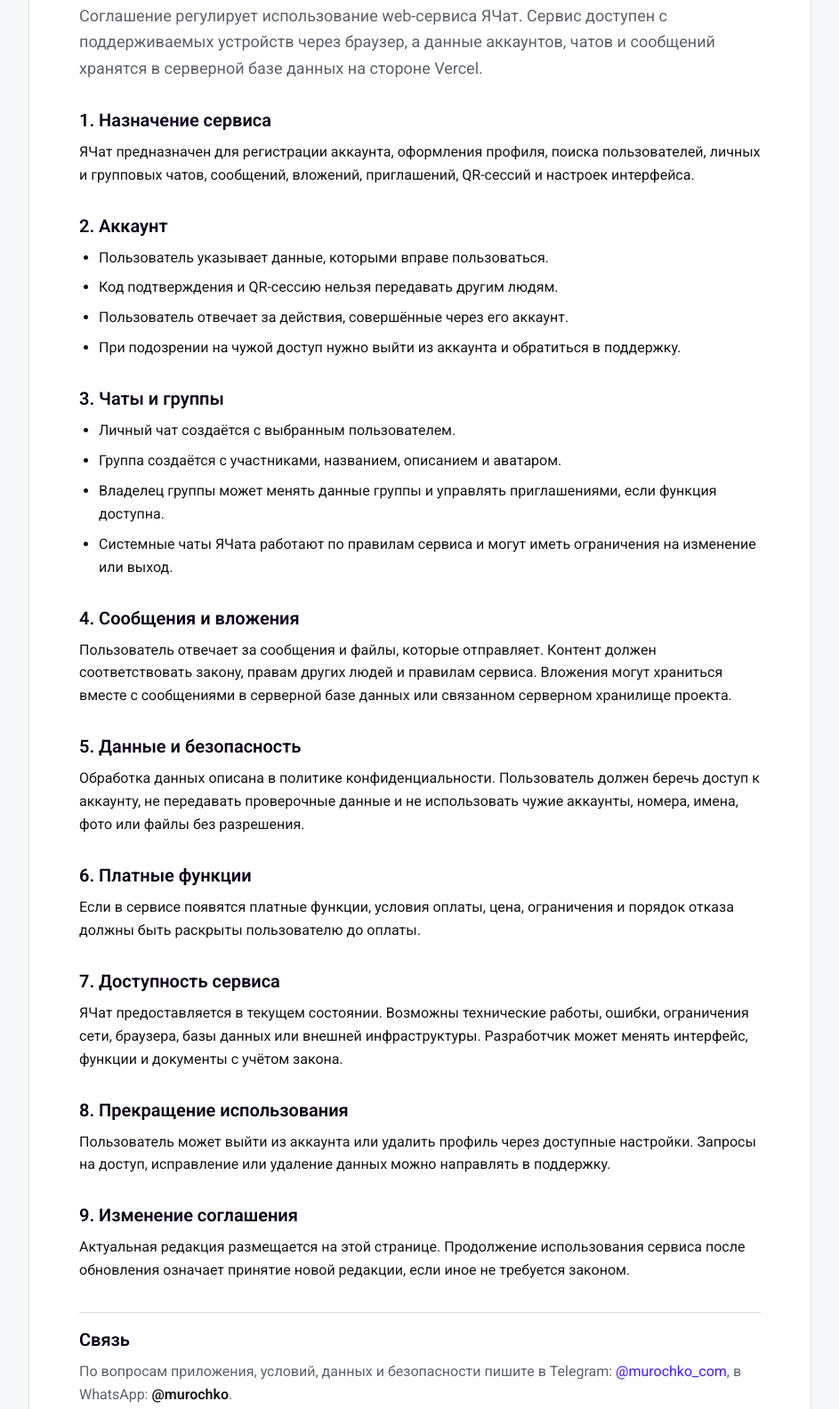
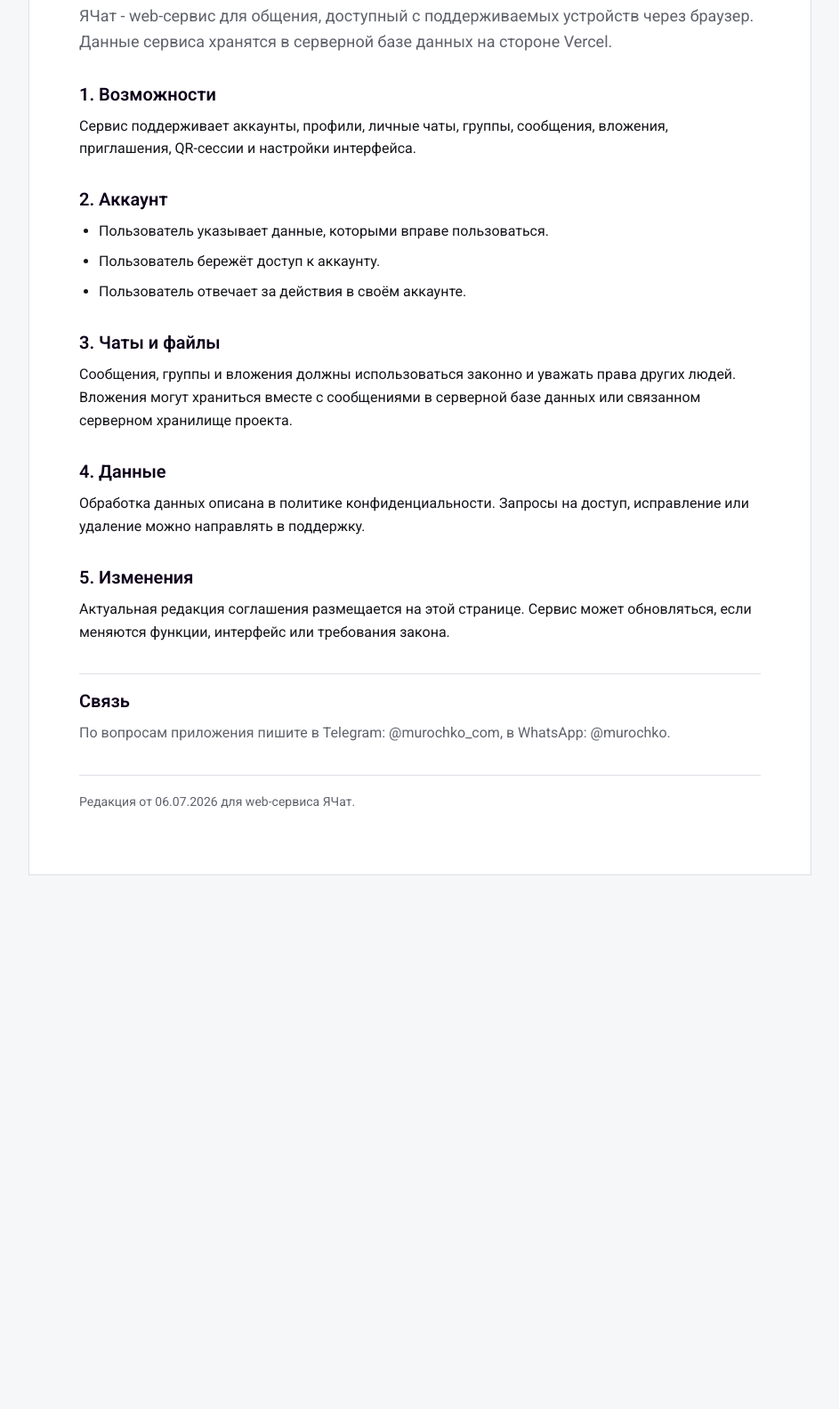
Before and after one commit to pomni-org/yachat, a website: page src/renderer/terms.html in a window 1280 px wide. Shown: the part 306-1890 px from the top of the page at 89% size, without its empty margins (168-1111 px from the left). After the commit the page ends 1354 px from the top, so only its background shows below. Drawn offline with Linux system fonts and the light colour scheme.

Commit message:
Make terms standalone web service text

```diff
--- a/src/renderer/terms.html
+++ b/src/renderer/terms.html
@@ -6,98 +6,29 @@
     <title>Пользовательское соглашение ЯЧата</title>
     <link rel="icon" type="image/svg+xml" href="./assets/yachat-SVG-color.svg" />
     <link rel="stylesheet" href="./page.css" />
-    <script src="./page-data.js" defer></script>
   </head>
   <body>
     <main class="page">
       <header class="page-header">
-        <a class="brand" href="./index.html" aria-label="ЯЧат">
-          <img src="./assets/yachat-SVG-color.svg" alt="" />
-          <span>ЯЧат</span>
-        </a>
-        <nav class="nav" aria-label="Документы">
-          <a href="./privacy.html">Политика</a>
-          <a href="./help.html">Помощь</a>
-        </nav>
+        <a class="brand" href="./index.html" aria-label="ЯЧат"><img src="./assets/yachat-SVG-color.svg" alt="" /><span>ЯЧат</span></a>
+        <nav class="nav" aria-label="Документы"><a href="./privacy.html">Политика</a><a href="./help.html">Помощь</a></nav>
       </header>
-
       <article class="paper">
         <p class="eyebrow">Условия</p>
         <h1>Пользовательское соглашение ЯЧата</h1>
-        <p class="lead">
-          Соглашение регулирует использование web-сервиса ЯЧат. Сервис доступен с поддерживаемых устройств через браузер,
-          а данные аккаунтов, чатов и сообщений хранятся в серверной базе данных на стороне Vercel.
-        </p>
-
-        <h2>1. Назначение сервиса</h2>
-        <p>
-          ЯЧат предназначен для регистрации аккаунта, оформления профиля, поиска пользователей, личных и групповых чатов,
-          сообщений, вложений, приглашений, QR-сессий и настроек интерфейса.
-        </p>
-
+        <p class="lead">ЯЧат - web-сервис для общения, доступный с поддерживаемых устройств через браузер. Данные сервиса хранятся в серверной базе данных на стороне Vercel.</p>
+        <h2>1. Возможности</h2>
+        <p>Сервис поддерживает аккаунты, профили, личные чаты, группы, сообщения, вложения, приглашения, QR-сессии и настройки интерфейса.</p>
         <h2>2. Аккаунт</h2>
-        <ul>
-          <li>Пользователь указывает данные, которыми вправе пользоваться.</li>
-          <li>Код подтверждения и QR-сессию нельзя передавать другим людям.</li>
-          <li>Пользователь отвечает за действия, совершённые через его аккаунт.</li>
-          <li>При подозрении на чужой доступ нужно выйти из аккаунта и обратиться в поддержку.</li>
-        </ul>
-
-        <h2>3. Чаты и группы</h2>
-        <ul>
-          <li>Личный чат создаётся с выбранным пользователем.</li>
-          <li>Группа создаётся с участниками, названием, описанием и аватаром.</li>
-          <li>Владелец группы может менять данные группы и управлять приглашениями, если функция доступна.</li>
-          <li>Системные чаты ЯЧата работают по правилам сервиса и могут иметь ограничения на изменение или выход.</li>
-        </ul>
-
-        <h2>4. Сообщения и вложения</h2>
-        <p>
-          Пользователь отвечает за сообщения и файлы, которые отправляет. Контент должен соответствовать закону,
-          правам других людей и правилам сервиса. Вложения могут храниться вместе с сообщениями в серверной базе
-          данных или связанном серверном хранилище проекта.
-        </p>
-
-        <h2>5. Данные и безопасность</h2>
-        <p>
-          Обработка данных описана в политике конфиденциальности. Пользователь должен беречь доступ к аккаунту,
-          не передавать проверочные данные и не использовать чужие аккаунты, номера, имена, фото или файлы без разрешения.
-        </p>
-
-        <h2>6. Платные функции</h2>
-        <p>
-          Если в сервисе появятся платные функции, условия оплаты, цена, ограничения и порядок отказа должны быть
-          раскрыты пользователю до оплаты.
-        </p>
-
-        <h2>7. Доступность сервиса</h2>
-        <p>
-          ЯЧат предоставляется в текущем состоянии. Возможны технические работы, ошибки, ограничения сети, браузера,
-          базы данных или внешней инфраструктуры. Разработчик может менять интерфейс, функции и документы с учётом закона.
-        </p>
-
-        <h2>8. Прекращение использования</h2>
-        <p>
-          Пользователь может выйти из аккаунта или удалить профиль через доступные настройки. Запросы на доступ,
-          исправление или удаление данных можно направлять в поддержку.
-        </p>
-
-        <h2>9. Изменение соглашения</h2>
-        <p>
-          Актуальная редакция размещается на этой странице. Продолжение использования сервиса после обновления означает
-          принятие новой редакции, если иное не требуется законом.
-        </p>
-
-        <section class="contact-section" aria-label="Связь">
-          <h2>Связь</h2>
-          <p>
-            По вопросам приложения, условий, данных и безопасности пишите в Telegram:
-            <a data-shared-contact="telegram" href="#" target="_blank" rel="noreferrer"></a>,
-            в WhatsApp: <strong data-shared-contact="whatsapp"></strong>.
-          </p>
-        </section>
-
-        <p class="meta" data-shared="revisionNote"></p>
+        <ul><li>Пользователь указывает данные, которыми вправе пользоваться.</li><li>Пользователь бережёт доступ к аккаунту.</li><li>Пользователь отвечает за действия в своём аккаунте.</li></ul>
+        <h2>3. Чаты и файлы</h2>
+        <p>Сообщения, группы и вложения должны использоваться законно и уважать права других людей. Вложения могут храниться вместе с сообщениями в серверной базе данных или связанном серверном хранилище проекта.</p>
+        <h2>4. Данные</h2>
+        <p>Обработка данных описана в политике конфиденциальности. Запросы на доступ, исправление или удаление можно направлять в поддержку.</p>
+        <h2>5. Изменения</h2>
+        <p>Актуальная редакция соглашения размещается на этой странице. Сервис может обновляться, если меняются функции, интерфейс или требования закона.</p>
+        <section class="contact-section" aria-label="Связь"><h2>Связь</h2><p>По вопросам приложения пишите в Telegram: @murochko_com, в WhatsApp: @murochko.</p></section>
+        <p class="meta">Редакция от 06.07.2026 для web-сервиса ЯЧат.</p>
       </article>
     </main>
   </body>
```
